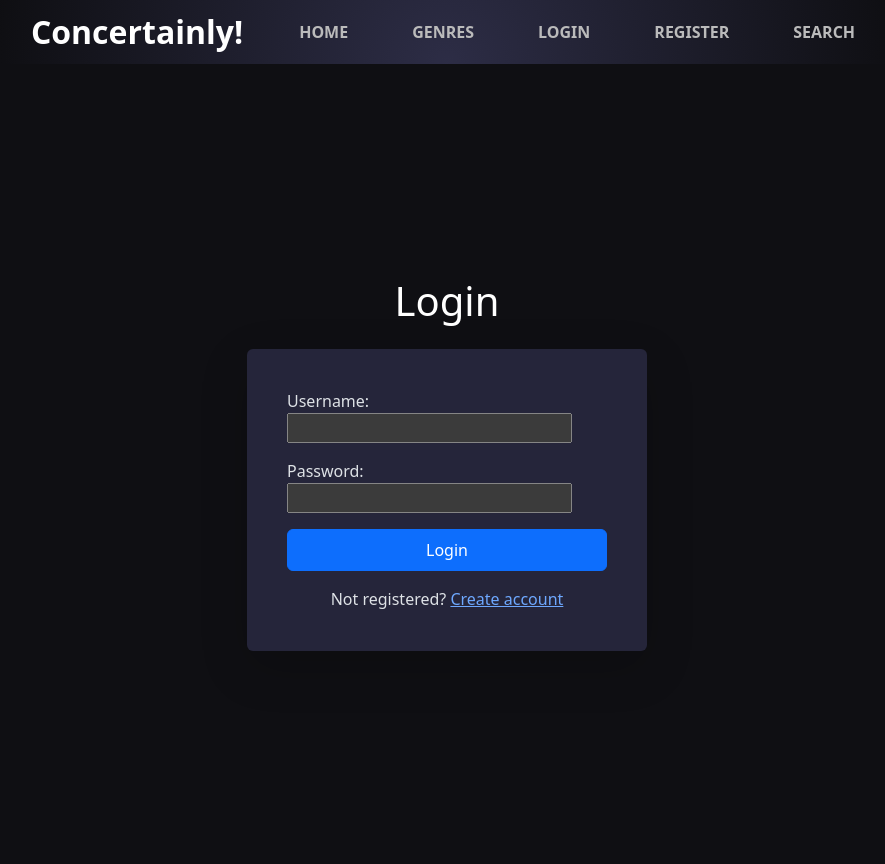
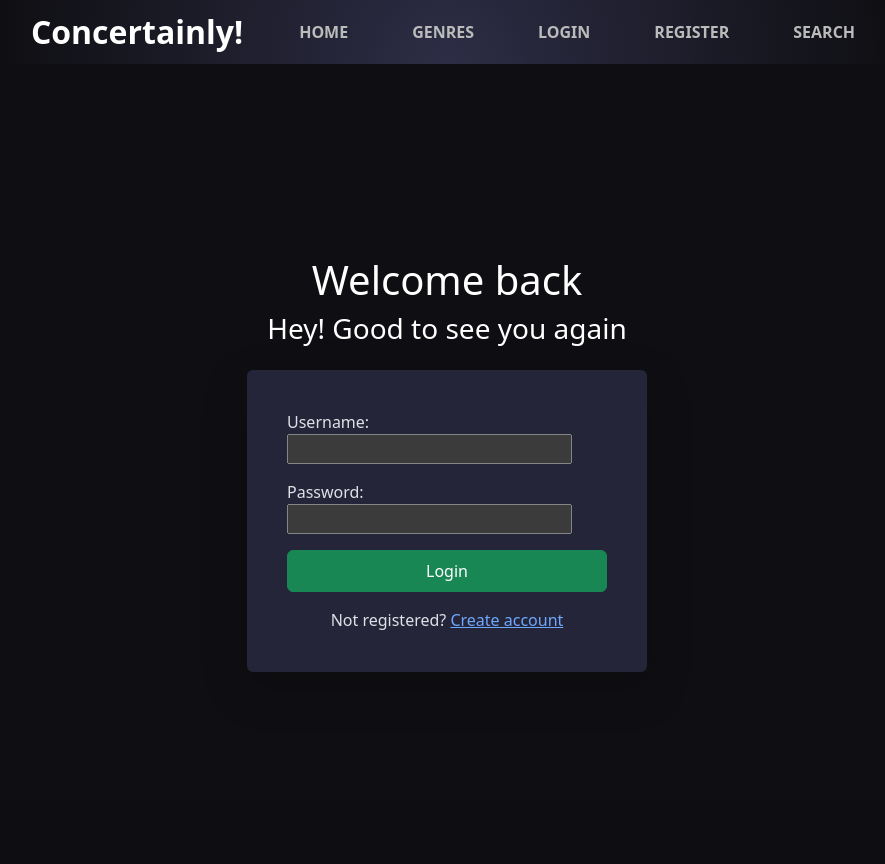
Before and after one commit to zak-grivell/wad_project, a Django app: template templates/login.html in a window 1280 px wide. Shown: the whole page, without its empty margins (193-1078 px from the left). After the commit the page ends 672 px from the top, so only its background shows below. Run offline with Django 5.2, Linux system fonts and the light colour scheme; the template is opened without the code that fills it, so the values that code supplies are empty.

Commit message:
polish login & register pages

```diff
--- a/concertainly/static/stylesheet.css
+++ b/concertainly/static/stylesheet.css
@@ -1,3 +1,7 @@
+html {
+    overflow-y: scroll;
+}
+
 body {
     background-color: #0f0f13;
     color: white;
--- a/templates/allGenres.html
+++ b/templates/allGenres.html
@@ -6,7 +6,7 @@
 {% endblock %}
 
 {% block body_block %}
-<div class="d-flex justify-content-center align-items-center min-vh-100">
+<div class="d-flex justify-content-center align-items-start pt-4 min-vh-100">
     <div class="container">
         <div class="d-flex flex-wrap justify-content-center gap-4">
             {% for genre in genres %}
--- a/templates/login.html
+++ b/templates/login.html
@@ -11,7 +11,8 @@
 
 <div class="flex-column d-flex justify-content-center align-items-center vh-100">
 
-    <h1 class="mb-4 text-center">Login</h1>
+    <h1 class="mb-2 text-center">Welcome back</h1>
+    <h3 class="mb-4 text-center">Hey! Good to see you again</h3>
 
     <div class="card shadow-lg border-0 p-4" style="max-width: 400px; width: 100%;">
         <div class="card-body">
@@ -31,7 +32,7 @@
                     Password: <input type="password" name="password" value="" size="25"/>
                 </div>
                 <div class="d-flex justify-content-center">
-                    <button type="submit" value="submit" class="btn btn-primary w-100 py-2">Login</button>
+                    <button type="submit" value="submit" class="btn btn-success w-100 py-2">Login</button>
                 </div>
             </form>
 
--- a/templates/register.html
+++ b/templates/register.html
@@ -31,7 +31,7 @@
                     <div class="text-danger">{{ user_form.password.errors }}</div>
                 </div>
                 <div class="d-flex justify-content-center">
-                    <button type="submit" class="btn btn-primary w-100 py-2">Register</button>
+                    <button type="submit" class="btn btn-success w-100 py-2">Register</button>
                 </div>
             </form>
 
```
